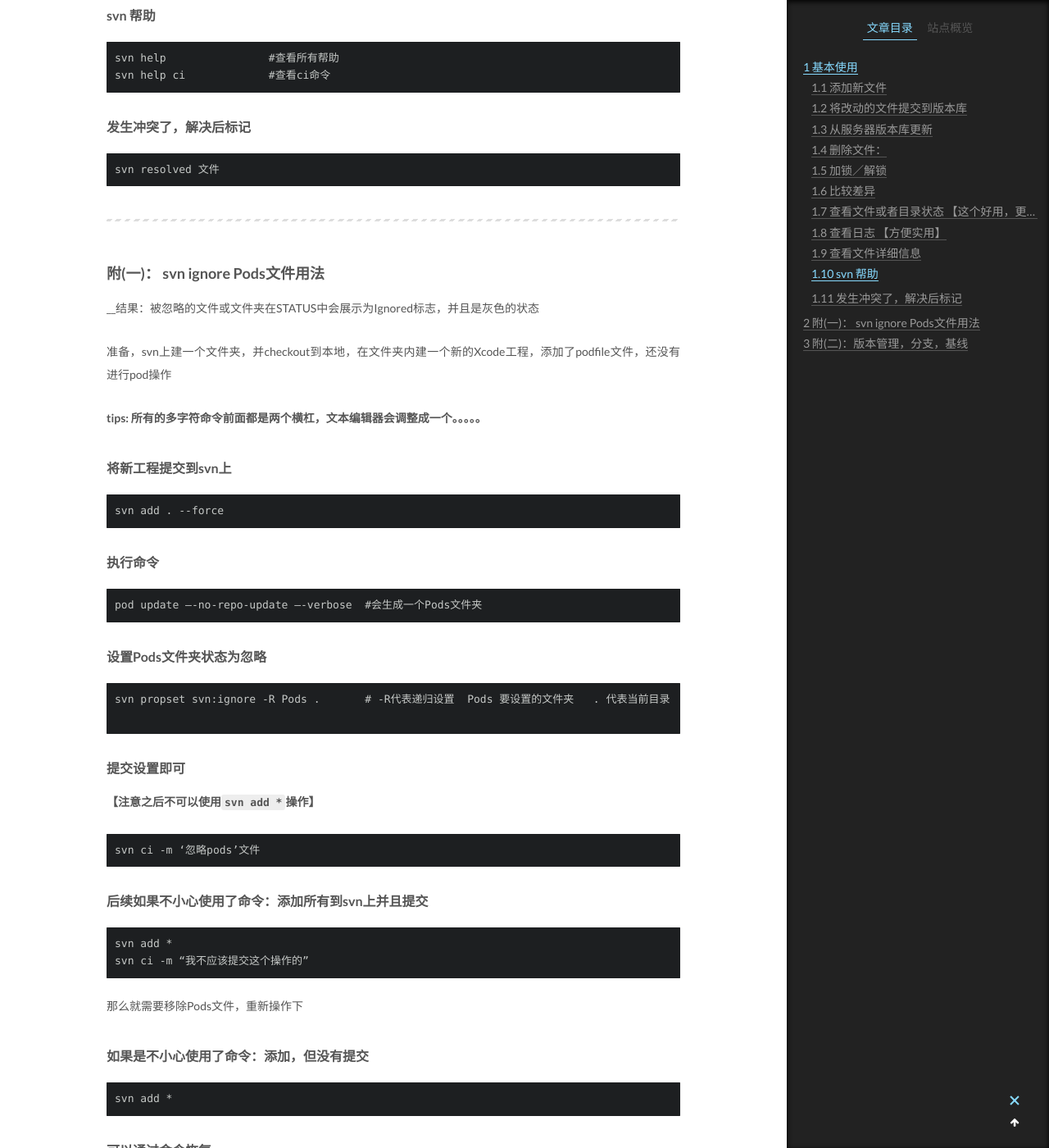
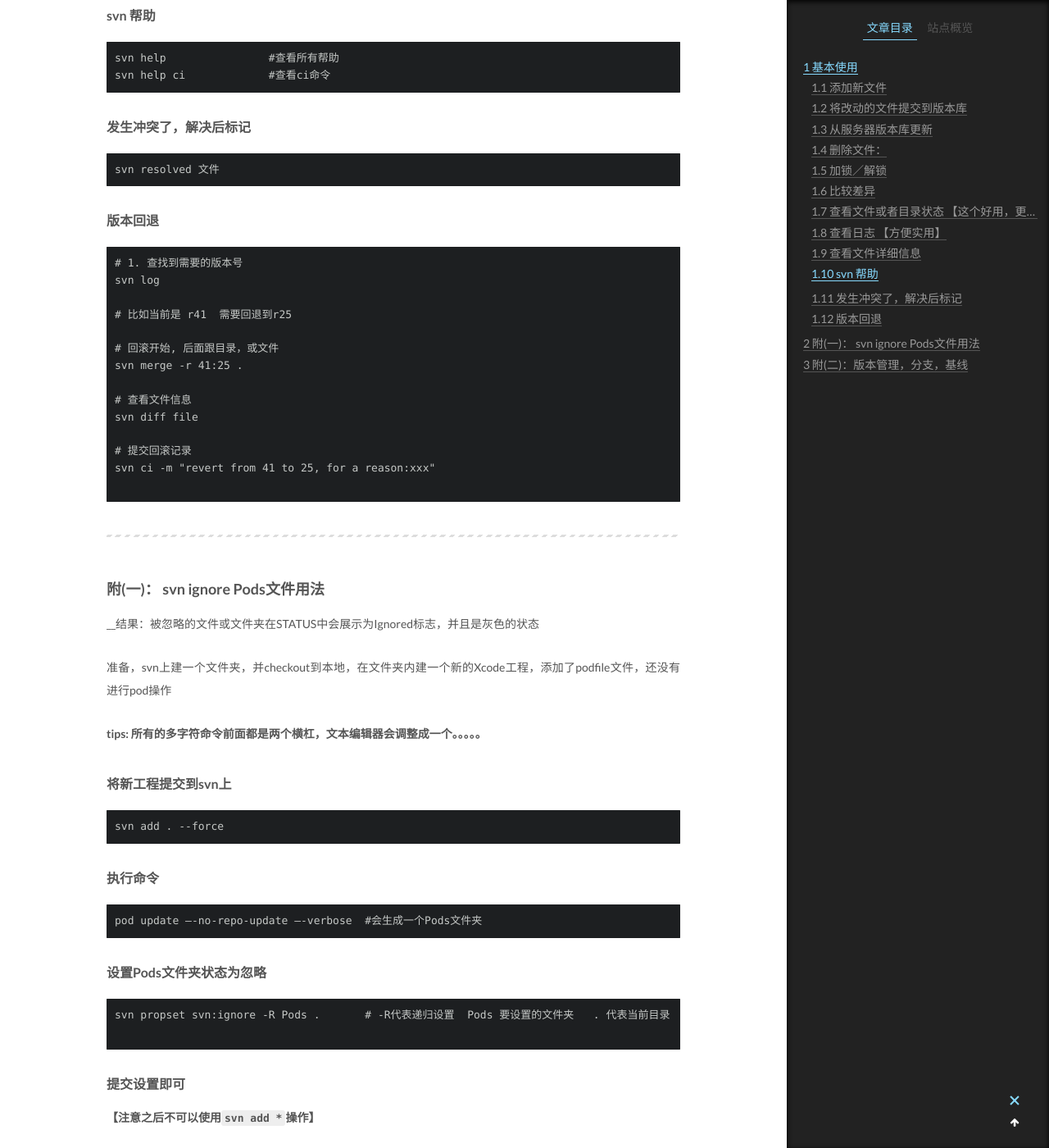
Before and after one commit to linfengwenyou/linfengwenyou.github.io, a Jekyll site: the page built from _posts/2017-08-25-SVN基本命令使用.md, in a window 1280 px wide and 1400 px high, scrolled down 1880 px. Shown: the whole window at 82% size. Built offline with Jekyll 4.4.1, drawn with Linux system fonts in a browser that asks for light colours.

Commit message:
SVN指引更新

````diff
--- a/_posts/2017-08-25-SVN基本命令使用.md
+++ b/_posts/2017-08-25-SVN基本命令使用.md
@@ -83,6 +83,29 @@ svn help ci             #查看ci命令
 svn resolved 文件
 ```
 
+#### 版本回退
+
+```
+# 1. 查找到需要的版本号
+svn log
+
+# 比如当前是 r41  需要回退到r25
+
+# 回滚开始, 后面跟目录，或文件
+svn merge -r 41:25 .
+
+# 查看文件信息
+svn diff file
+
+# 提交回滚记录
+svn ci -m "revert from 41 to 25, for a reason:xxx"
+
+```
+
+
+
+
+
 *******
 
 ### 附(一)： svn ignore Pods文件用法
````
